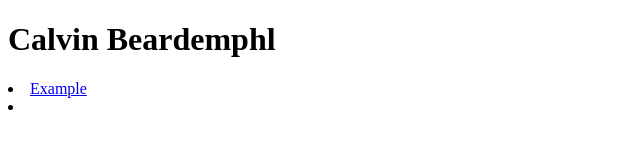
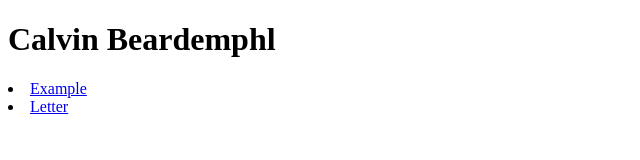
Before and after one commit to calvinpalvin/htmlTutorial, a plain HTML site: page index.html in a window 1280 px wide. Shown: the full height of the page, 0-640 px from the left. Drawn offline with Linux system fonts and the light colour scheme.

Commit message:
Forgot the words for the Letter link

```diff
--- a/index.html
+++ b/index.html
@@ -5,7 +5,7 @@
     <title>Title</title>
     <h1>Calvin Beardemphl</h1>
     <li> <a href="https://example.com">Example</a></li>
-    <li> <a href="https://calvinpalvin.github.io/letter"> </a></li>
+    <li> <a href="https://calvinpalvin.github.io/letter">Letter</a></li>
 
 </head>
 
```
